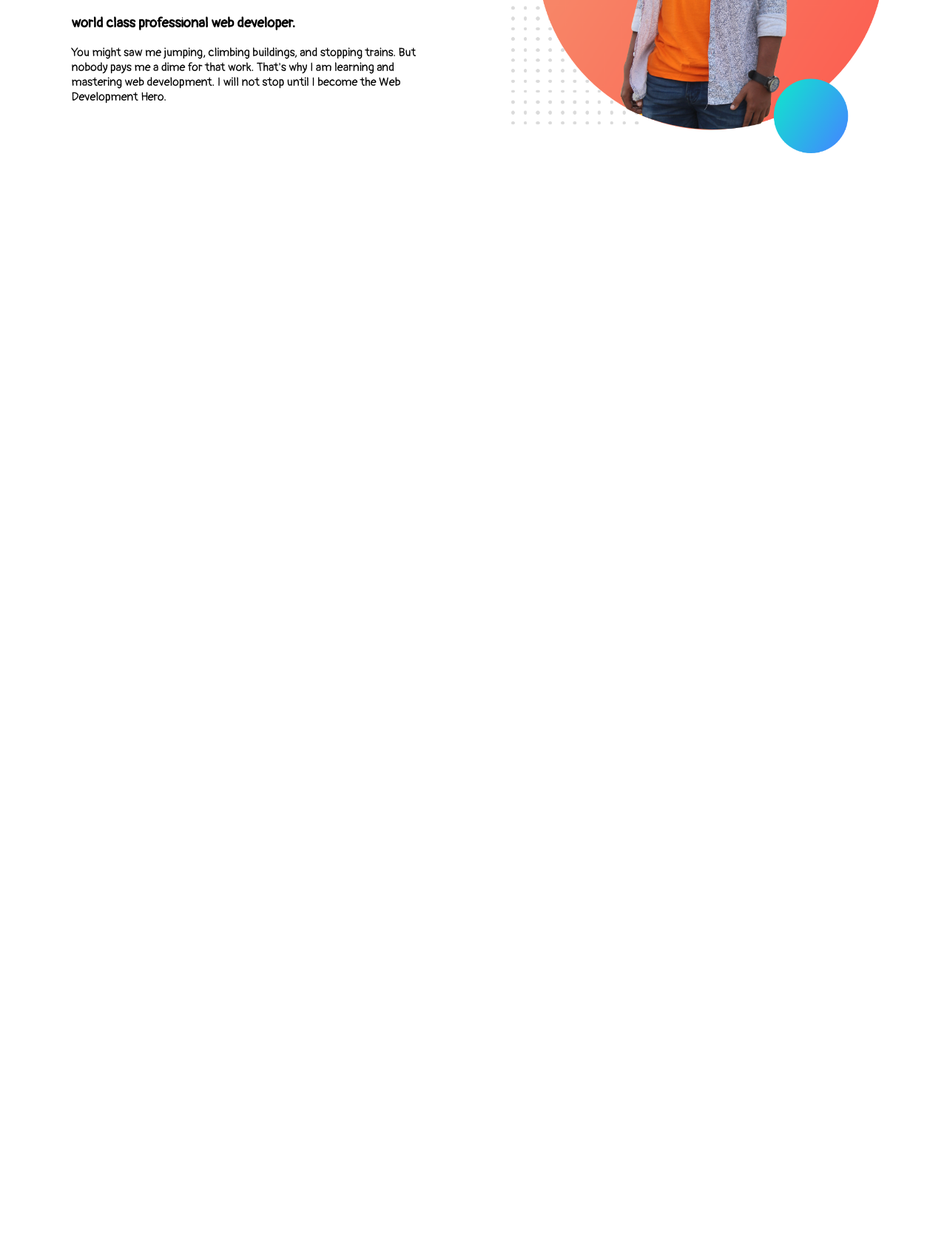
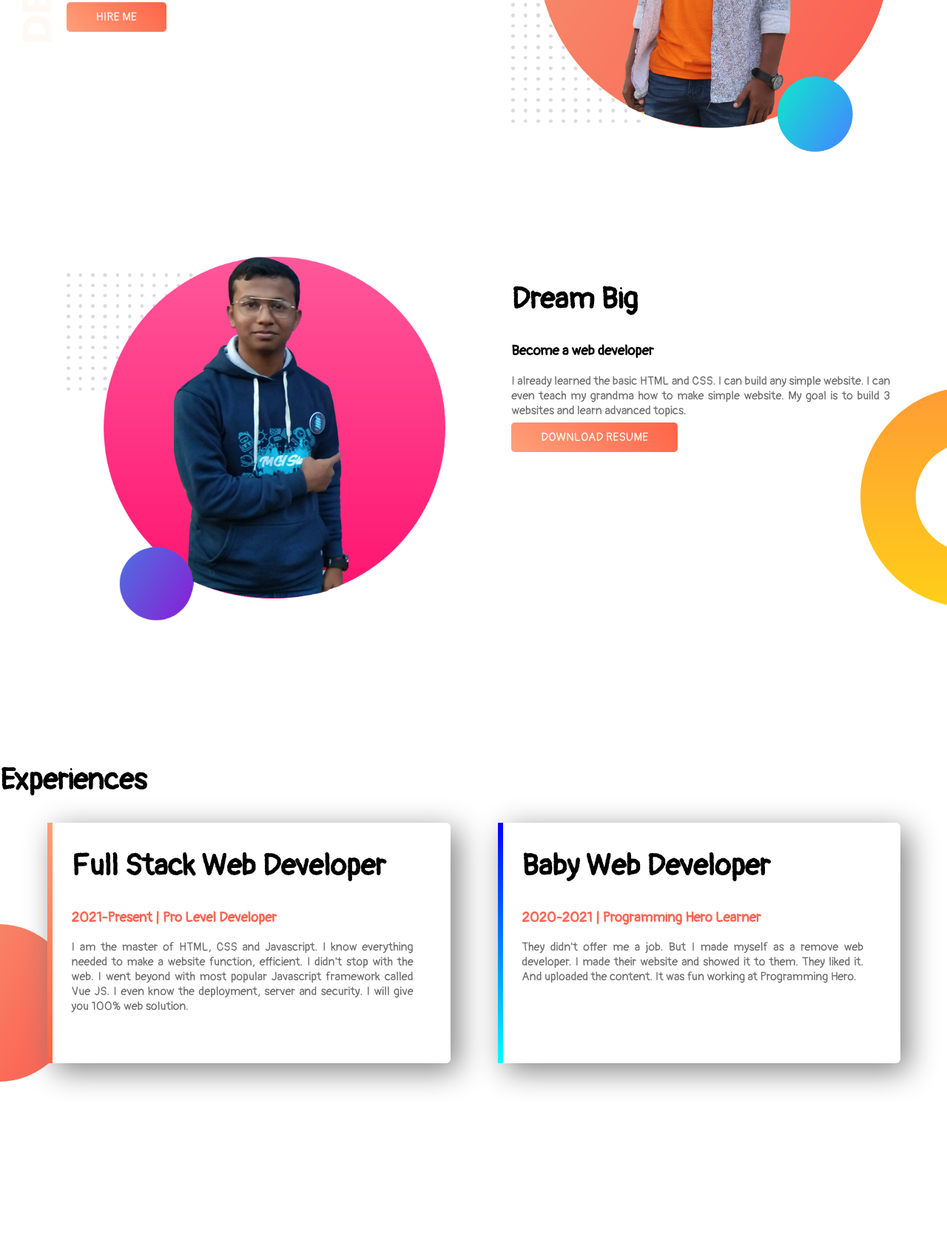
Before and after one commit to masum-abdullah/Web-portfolio, a plain HTML site: page index.html in a window 1280 px wide. Shown: the part 303-1983 px from the top of the page at 74% size. Before the commit the page ends 800 px from the top, so only its background shows below. Drawn offline with Linux system fonts and the light colour scheme.

Commit message:
my first complete web portfolio

```diff
--- a/css/style.css
+++ b/css/style.css
@@ -1,14 +1,25 @@
 body{
     font-family: 'Pangolin', cursive;
+    margin: 0;
 }
 
 h1{
-    font-size: 50px;
+    font-size: 40px;
     text-transform: capitalize;
 }
 
+p{
+    color: #696969;
+    text-align: justify;
+}
+
+section{
+    height: 500px;
+    padding-bottom: 150px;
+}
+
 .name-highlight{
-    color:#ffa500;
+    color:#FB6555;
 }
 
 .first-intro{
@@ -17,6 +28,62 @@ h1{
     margin-left: 5%;
     padding-left: 2%;
 }
+
 .first-intro img{
     width: 100%;
 }
+
+.first-section{
+    background-image: url("../img/top-banner.png");
+    background-repeat: no-repeat;
+}
+
+section{
+    height: 500px;
+    padding-bottom: 150px;
+}
+
+.link-button{
+    text-decoration:none;
+    padding: 10px 40px;
+    background-image: linear-gradient(45deg, #ffa07a, #ff6347);
+    border-radius: 5px;
+    color: #fff;
+    text-transform: uppercase;
+
+}
+
+.second-section{
+    background-image: url("../img/dream-bg.png");
+    background-repeat: no-repeat;
+    background-position: right;
+}
+
+.ex-single{
+    box-shadow: 10px 10px 40px #808080;
+    height: 65%;
+    border-radius: 6px;
+    background: #fff;
+}
+
+.ex-single p{
+    margin-right: 50px;
+}
+
+.experience-area{
+    background-image: url("../img/exp-bg.png");
+    background-repeat: no-repeat;
+    background-position: left;
+}
+
+#ex-1{
+    border-left: 7px solid;
+    border-image: linear-gradient(#ffa07a, #ff6347);
+    border-image-slice: 1;
+}
+
+#ex-2{
+    border-left: 7px solid;
+    border-image: linear-gradient(#0000ff, #00ffff);
+    border-image-slice: 1;
+}
--- a/index.html
+++ b/index.html
@@ -14,13 +14,41 @@
         <div class="first-intro">
             <h1>welcome to</h1>
             <h1><span class="name-highlight">masum abdullah</span> website.</h1>
-            <h3>world class professional web developer.</h3>
+            <h3>World class professional web developer.</h3>
             <p>You might saw me jumping, climbing buildings, and stopping trains. But nobody pays me a dime for that work. That's why I am learning and mastering web development. I will not stop until I become the Web Development Hero.</p>
+            <a class="link-button" href="https://www.facebook.com/almasum00000" target="blank">Hire Me</a>
         </div>
         <div class="first-intro">
             <img src="img/masum-1.png" alt="my photo">
         </div>
 
     </section>
+
+    <section class="second-section">
+        <div class="first-intro"><img src="img/masum2.png" alt=""></div>
+        <div class="first-intro">
+            <h1>dream big</h1>
+            <h3>Become a web developer</h3>
+            <p>I already learned the basic HTML and CSS. I can build any simple website. I can even teach my grandma how to make simple website. My goal is to build 3 websites and learn advanced topics.</p>
+            <a class="link-button" target="blank" href="https://www.google.com/">download resume</a>
+        </div>
+    </section>
+
+    <section class="experience-area">
+        <h1>Experiences</h1>
+
+        <div id="ex-1" class="first-intro ex-single">
+            <h1>Full Stack Web Developer</h1>
+            <h3 class="name-highlight">2021-Present | Pro Level Developer</h3>
+            <p>I am the master of HTML, CSS and Javascript. I know everything needed to make a website function, efficient. I didn't stop with the web. I went beyond with most popular Javascript framework called Vue JS. I even know the deployment, server and security. I will give you 100% web solution.</p>
+        </div>
+
+        <div id="ex-2" class="first-intro ex-single">
+            <h1>Baby Web Developer</h1>
+            <h3 class="name-highlight">2020-2021 | Programming Hero Learner</h3>
+            <p>They didn't offer me a job. But I made myself as a remove web developer. I made their website and showed it to them. They liked it. And uploaded the content. It was fun working at Programming Hero.</p>
+        </div>
+    </section>
+
 </body>
 </html>
```
